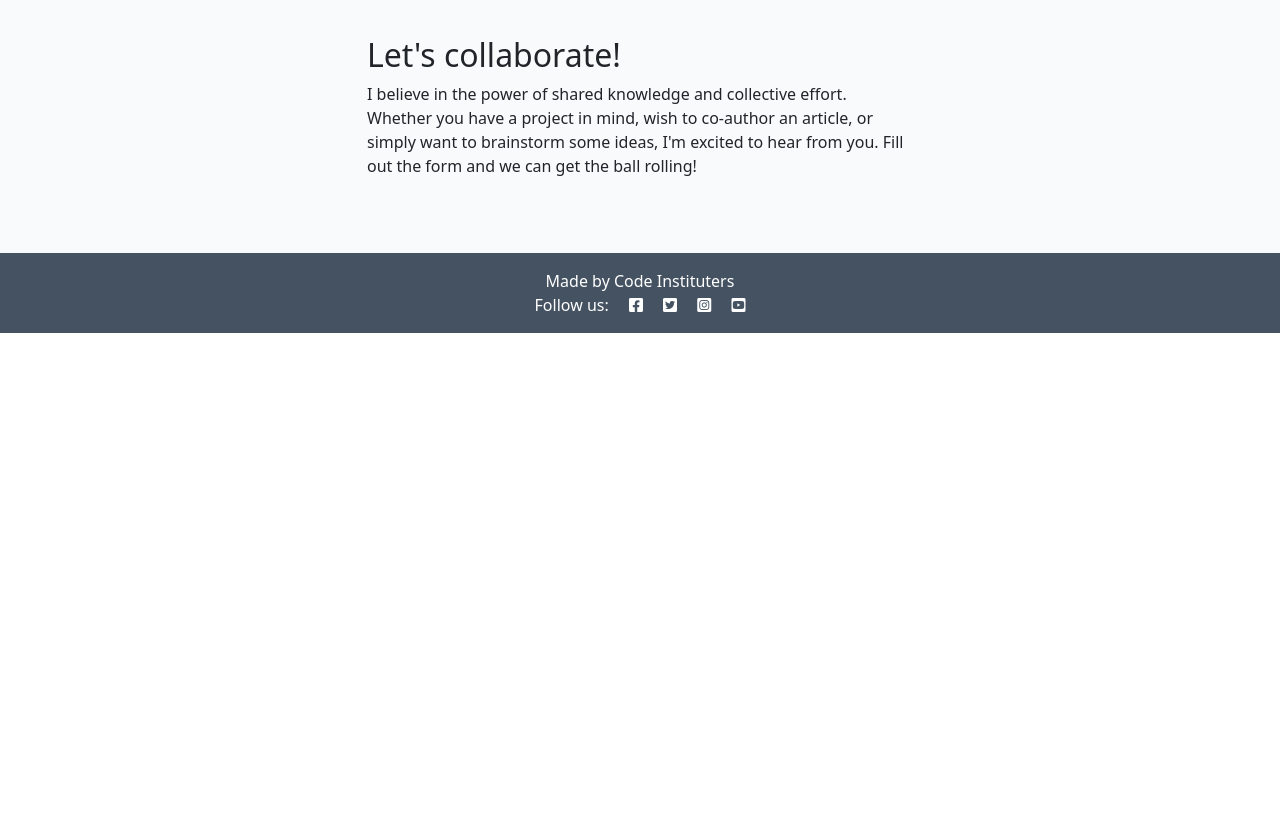
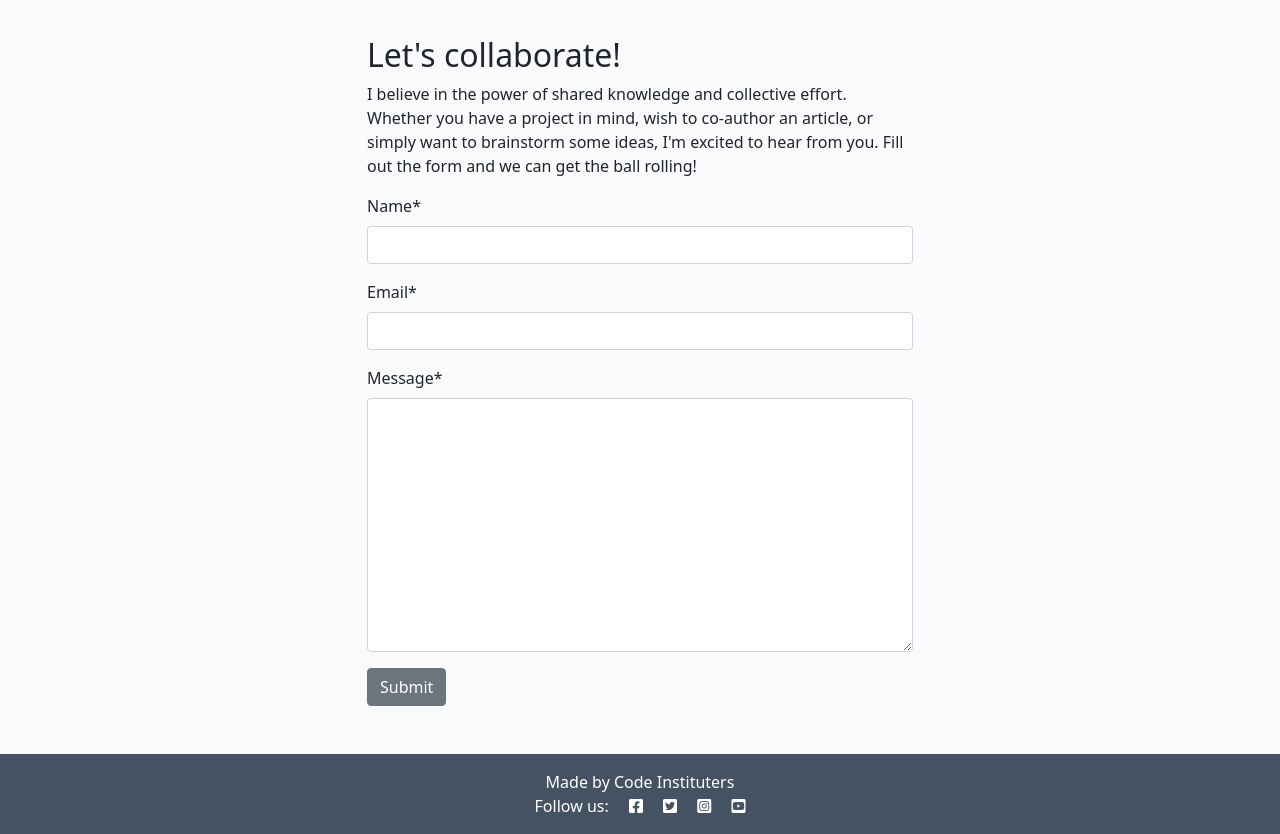
Before and after one commit to SophieTiger/django-blog, a Django app: page /about/ in a window 1280 px wide. Shown: the part 467-1301 px from the top of the page. Before the commit the page ends 800 px from the top, so only its background shows below. Run offline with Django 4.2, Linux system fonts and the light colour scheme; tables that the repository leaves empty hold one stand-in row (values such as "Sample post"); some libraries are stand-ins or nearby versions.

Commit message:
Add CollaborateRequest Model and form on the about page

```diff
--- a/about/admin.py
+++ b/about/admin.py
@@ -1,5 +1,5 @@
 from django.contrib import admin
-from .models import About
+from .models import About, CollaborateRequest
 from django_summernote.admin import SummernoteModelAdmin
 
 
--- a/about/templates/about/about.html
+++ b/about/templates/about/about.html
@@ -1,5 +1,6 @@
 {% extends 'base.html' %}
 {% load static %}
+{% load crispy_forms_tags %}
 
 {% block content %}
 <div class="container mt-5">
@@ -30,6 +31,11 @@
 
             <!-- add your form here. Your submit button should
                                 have the classes of btn, btn-secondary -->
+            <form method="post">
+                {{ collaborate_form | crispy }}
+                {% csrf_token %}
+                <button class="btn btn-secondary" type="submit">Submit</button>
+            </form>
         </div>
     </div>
 </div>
```
Also changed, not shown: about/migrations/0002_collaboraterequest.py (added).
